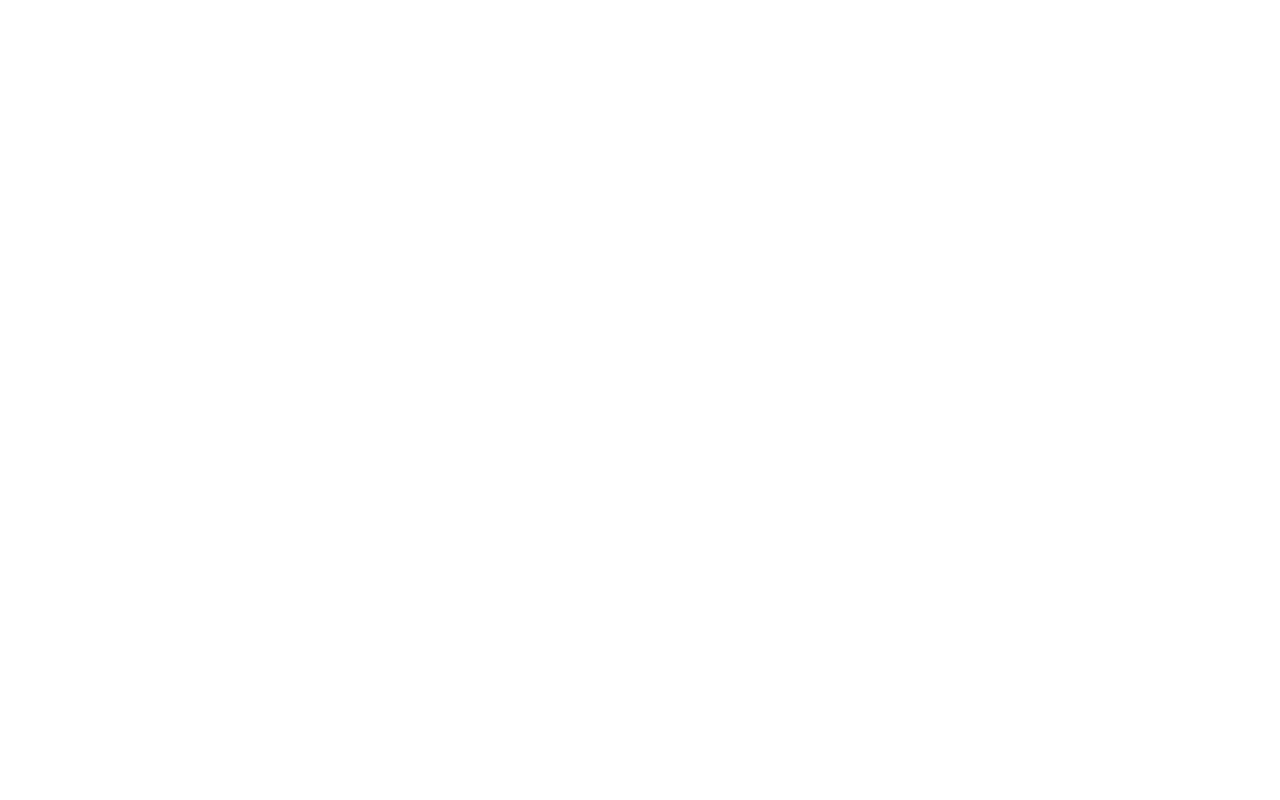
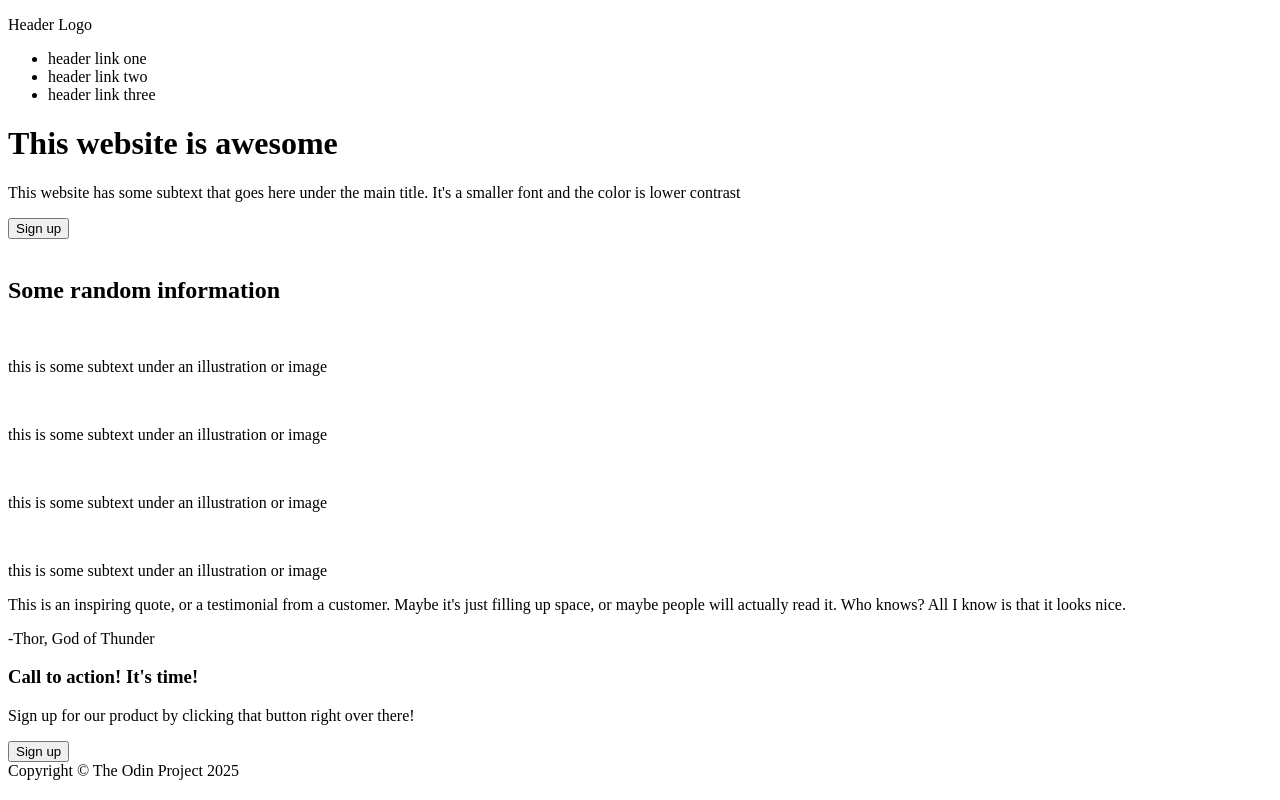
Before and after one commit to bllacboyy00/demo-landing-page, a plain HTML site: page index.html in a window 1280 px wide. Drawn offline with Linux system fonts and the light colour scheme.

Commit message:
The Content of index
-Add content each section
- Add the text(h1, p...) and images for each section

```diff
--- a/index.html
+++ b/index.html
@@ -8,6 +8,64 @@
     <link rel="stylesheet" href="style.css">
 </head>
 <body>
-
+    <div>
+        <div>
+            <p>Header Logo</p>
+            <ul>
+                <li><a>header link one</a></li>
+                <li><a>header link two</a></li>
+                <li><a>header link three</a></li>
+            </ul>
+        </div>
+        <div>
+            <div>
+                <h1>This website is awesome</h1>
+                <p>This website has some subtext that goes here under the main title. It's a smaller font and the color is lower contrast</p>
+                <button>Sign up</button>
+            </div>
+            <div>
+                <img src="" alt="" >
+            </div>
+        </div>
+    </div>
+    <div>
+        <h2>Some random information</h2>
+        <div>
+            <div>
+                <img src="" alt="" >
+                <p>this is some subtext under an illustration or image</p>
+            </div>
+            <div>
+                <img src="" alt="" >
+                <p>this is some subtext under an illustration or image</p>
+            </div>
+            <div>
+                <img src="" alt="" >
+                <p>this is some subtext under an illustration or image</p>
+            </div>
+            <div>
+                <img src="" alt="" >
+                <p>this is some subtext under an illustration or image</p>
+            </div>
+        </div>
+    </div>
+    <div>
+        <div>
+            <p>This is an inspiring quote, or a testimonial from a customer. Maybe it's just filling up space, or maybe people will actually read it. Who knows? All I know is that it looks nice.</p>
+            <p>-Thor, God of Thunder</p>
+        </div>
+    </div>
+    <div>
+        <div>
+            <div>
+                <h3>Call to action! It's time!</h3>
+                <p>Sign up for our product by clicking that button right over there!</p>
+            </div>
+            <div>
+                <button>Sign up</button>
+            </div>
+        </div>
+    </div>
+    <footer>Copyright &copy; The Odin Project 2025</footer>
 </body>
 </html>
```
